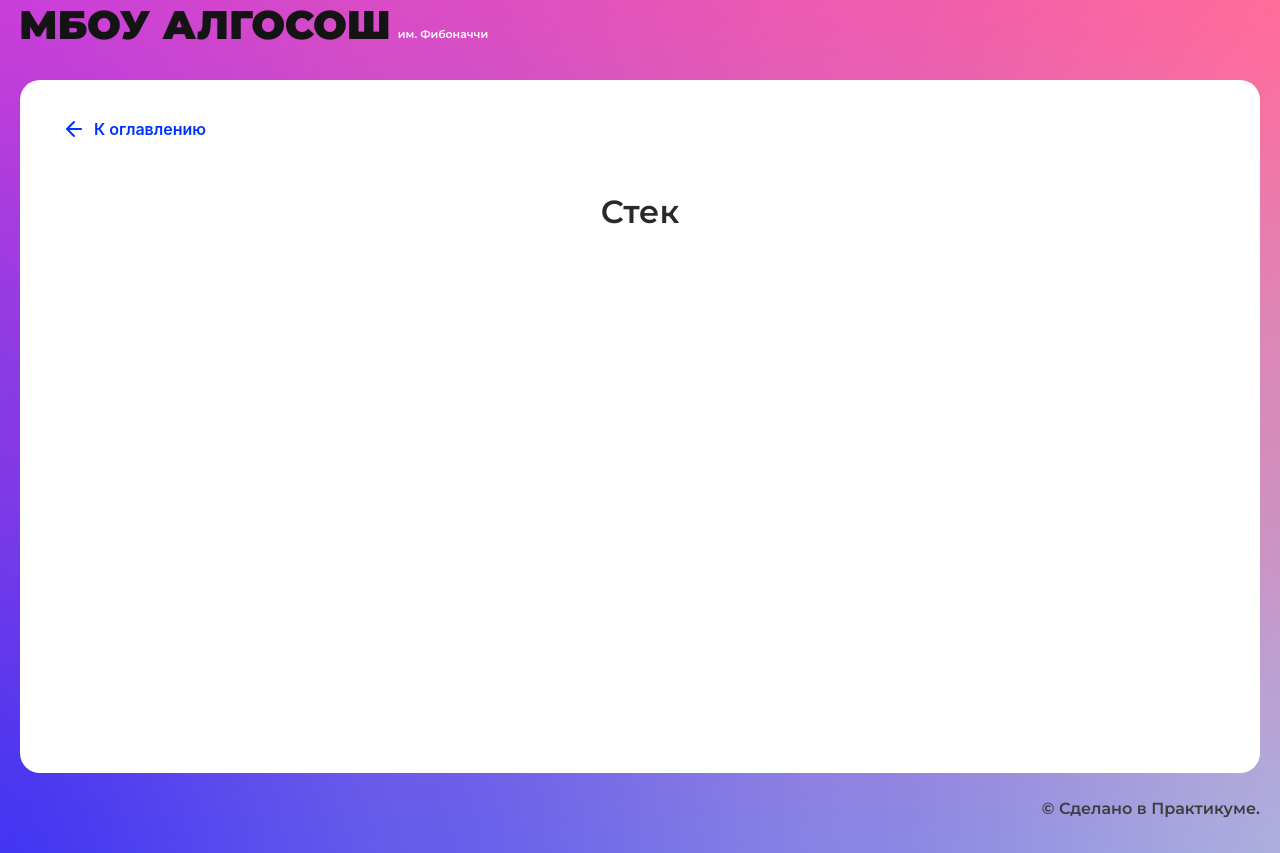
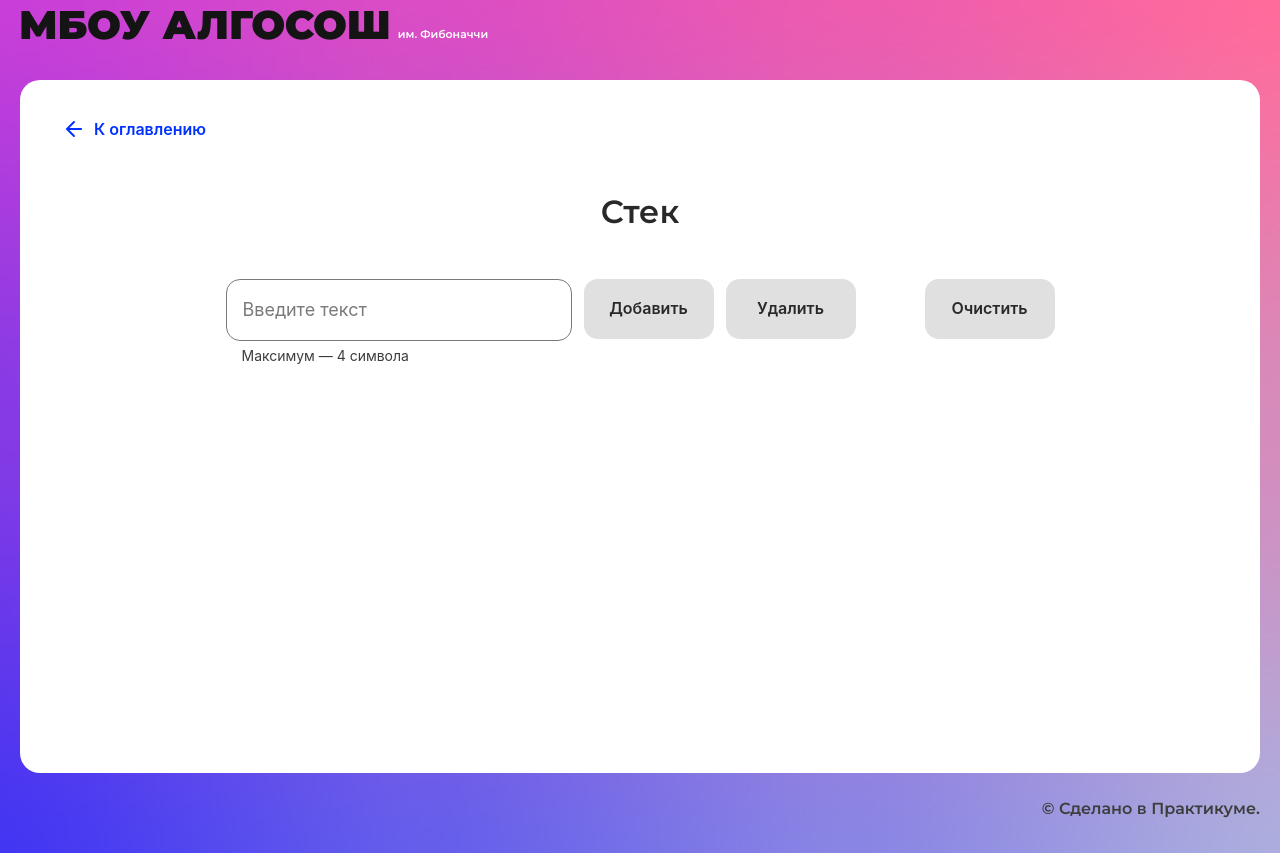
Before and after one commit to Aleksey-dev-crt/algososh, a React (Create React App) app: page /stack in a window 1280 px wide. Built offline with nearby package versions, Linux system fonts and the light colour scheme.

Commit message:
add stack algorithm

```diff
--- a/src/components/fibonacci-page/fibonacci-page.tsx
+++ b/src/components/fibonacci-page/fibonacci-page.tsx
@@ -5,6 +5,7 @@ import { Circle } from '../ui/circle/circle';
 import { Input } from '../ui/input/input';
 import { SolutionLayout } from '../ui/solution-layout/solution-layout';
 import { nanoid } from 'nanoid';
+import { SHORT_DELAY_IN_MS } from '../../constants/delays';
 
 export const FibonacciPage: FC = () => {
 	const [fibNumbers, setFibNumbers] = useState<string[]>([]);
@@ -16,28 +17,25 @@ export const FibonacciPage: FC = () => {
 		setValue(e.target.value);
 	};
 
-	const algorithm = (n: number) => {
+	const generateFibArr = (n: number) => {
 		setLoader(true);
 		const fibArr: string[] = [];
 		let i = 1;
 		interval = setInterval(() => {
-			if (i <= 2) {
-				fibArr.push('1');
-				setFibNumbers([...fibArr]);
-			} else {
-				fibArr.push(`${+fibArr[i - 2] + +fibArr[i - 3]}`);
-				setFibNumbers([...fibArr]);
-			}
+			if (i <= 2) fibArr.push('1');
+			else fibArr.push(`${+fibArr[i - 2] + +fibArr[i - 3]}`);
+
+			setFibNumbers([...fibArr]);
 
 			if (n === i - 1) {
 				setLoader(false);
 				clearInterval(interval);
 			}
 			i++;
-		}, 500);
+		}, SHORT_DELAY_IN_MS);
 	};
 
-	const reverseHandler = () => algorithm(+value);
+	const fibHandler = () => generateFibArr(+value);
 
 	return (
 		<SolutionLayout title='Последовательность Фибоначчи'>
@@ -49,11 +47,15 @@ export const FibonacciPage: FC = () => {
 					max={19}></Input>
 				<Button
 					text='Рассчитать'
-					onClick={reverseHandler}
+					onClick={fibHandler}
 					disabled={+value > 19}
 					isLoader={loader}></Button>
 			</div>
-			<div className={FibonacciStyles.fibonacci} style={{justifyContent: fibNumbers.length < 10 ? 'center' : 'flex-start'}}>
+			<div
+				className={FibonacciStyles.fibonacci}
+				style={{
+					justifyContent: fibNumbers.length < 10 ? 'center' : 'flex-start',
+				}}>
 				{fibNumbers.map((number: string, i: number) => (
 					<Circle letter={number} key={nanoid()} index={i}></Circle>
 				))}
--- a/src/components/sorting-page/sorting-page.tsx
+++ b/src/components/sorting-page/sorting-page.tsx
@@ -7,6 +7,7 @@ import { Direction } from '../../types/direction';
 import { nanoid } from 'nanoid';
 import { Column } from '../ui/column/column';
 import { ElementStates } from '../../types/element-states';
+import { SHORT_DELAY_IN_MS } from '../../constants/delays';
 
 export const SortingPage: FC = () => {
 	type TElement = {
@@ -64,7 +65,7 @@ export const SortingPage: FC = () => {
 				minIndex = 0;
 				clearInterval(interval);
 			}
-		}, 500);
+		}, SHORT_DELAY_IN_MS);
 	};
 
 	const sortBubble = (operator: string) => {
@@ -101,23 +102,25 @@ export const SortingPage: FC = () => {
 				if (operator === '>') setLoaderAscending(false);
 				clearInterval(interval);
 			}
-		}, 500);
+		}, SHORT_DELAY_IN_MS);
 	};
 
 	const sortAscending = () => {
-		array.map((el) => {
-			if (el.state === ElementStates.Modified)
-				return (el.state = ElementStates.Default);
-		});
+		array.map((el) =>
+			el.state === ElementStates.Modified
+				? (el.state = ElementStates.Default)
+				: el
+		);
 		if (sortingMethod === 'SELECTION') sortSelection('<');
 		if (sortingMethod === 'BUBBLE') sortBubble('>');
 	};
 
 	const sortDescending = () => {
-		array.map((el) => {
-			if (el.state === ElementStates.Modified)
-				return (el.state = ElementStates.Default);
-		});
+		array.map((el) =>
+			el.state === ElementStates.Modified
+				? (el.state = ElementStates.Default)
+				: el
+		);
 		if (sortingMethod === 'SELECTION') sortSelection('>');
 		if (sortingMethod === 'BUBBLE') sortBubble('<');
 	};
--- a/src/components/stack-page/stack-page.tsx
+++ b/src/components/stack-page/stack-page.tsx
@@ -1,10 +1,84 @@
-import React from "react";
-import { SolutionLayout } from "../ui/solution-layout/solution-layout";
+import { nanoid } from 'nanoid';
+import { FC, useState } from 'react';
+import StackStyles from './stack.module.css';
+import { Button } from '../ui/button/button';
+import { Circle } from '../ui/circle/circle';
+import { Input } from '../ui/input/input';
+import { SolutionLayout } from '../ui/solution-layout/solution-layout';
+import { ElementStates } from '../../types/element-states';
+import { SHORT_DELAY_IN_MS } from '../../constants/delays';
 
-export const StackPage: React.FC = () => {
-  return (
-    <SolutionLayout title="Стек">
+export const StackPage: FC = () => {
+	type TStackElement = {
+		element: string;
+		state: ElementStates;
+		top: string;
+	};
 
-    </SolutionLayout>
-  );
+	const [stack, setStack] = useState<TStackElement[]>([]);
+	const [value, setValue] = useState<string>('');
+	const onChangeInput = (e: React.ChangeEvent<HTMLInputElement>) => {
+		setValue(e.target.value);
+	};
+
+	const addHandler = () => {
+		stack.push({ element: value, state: ElementStates.Changing, top: '' });
+		stack.map((el) =>
+			el === stack[stack.length - 1] ? (el.top = ' top') : (el.top = '')
+		);
+		setTimeout(() => {
+			stack[stack.length - 1].state = ElementStates.Default;
+			setStack([...stack]);
+		}, SHORT_DELAY_IN_MS);
+		setValue('');
+	};
+
+	const removeHandler = () => {
+		stack[stack.length - 1].state = ElementStates.Changing;
+		setTimeout(() => {
+			stack[stack.length - 1].state = ElementStates.Default;
+			stack.pop();
+			stack[stack.length - 1].top = 'top';
+			setStack([...stack]);
+		}, SHORT_DELAY_IN_MS);
+		setStack([...stack]);
+	};
+
+	const clearHandler = () => setStack([]);
+
+	return (
+		<SolutionLayout title='Стек'>
+			<div className={StackStyles.container}>
+				<div className={StackStyles.controls}>
+					<Input
+						onChange={onChangeInput}
+						value={value}
+						isLimitText
+						maxLength={4}></Input>
+					<Button
+						text='Добавить'
+						disabled={!value.length}
+						onClick={addHandler}></Button>
+					<Button
+						text='Удалить'
+						disabled={!stack.length}
+						onClick={removeHandler}></Button>
+				</div>
+				<Button
+					text='Очистить'
+					disabled={!stack.length}
+					onClick={clearHandler}></Button>
+			</div>
+			<div className={StackStyles.stack}>
+				{stack.map(({ element, state, top }: TStackElement, i) => (
+					<Circle
+						letter={element}
+						key={nanoid()}
+						head={top}
+						state={state}
+						index={i}></Circle>
+				))}
+			</div>
+		</SolutionLayout>
+	);
 };
--- /dev/null
+++ b/src/components/stack-page/stack.module.css
@@ -0,0 +1,18 @@
+.container {
+	margin: 0 auto;
+	display: flex;
+    justify-content: space-between;
+	max-width: 829px;
+}
+.controls {
+	display: flex;
+	min-width: 630px;
+	gap: 12px;
+}
+
+.stack {
+    margin-top: 120px;
+	display: flex;
+    justify-content: center;
+    gap: 16px;
+}
--- a/src/components/string/string.tsx
+++ b/src/components/string/string.tsx
@@ -6,6 +6,7 @@ import { SolutionLayout } from '../ui/solution-layout/solution-layout';
 import { Circle } from '../ui/circle/circle';
 import { nanoid } from 'nanoid';
 import { ElementStates } from '../../types/element-states';
+import { DELAY_IN_MS } from '../../constants/delays';
 
 export const StringComponent: FC = () => {
 	type TSymbol = {
@@ -17,12 +18,12 @@ export const StringComponent: FC = () => {
 	const [loader, setLoader] = useState<boolean>(false);
 	let interval: NodeJS.Timer;
 
-	const [value, setValue] = useState('');
+	const [value, setValue] = useState<string>('');
 	const onChangeInput = (e: React.ChangeEvent<HTMLInputElement>) => {
 		setValue(e.target.value);
 	};
 
-	const algorithm = (elements: TSymbol[]) => {
+	const reverseString = (elements: TSymbol[]) => {
 		setLoader(true);
 		setSymbols(elements);
 		let i = 0;
@@ -39,18 +40,17 @@ export const StringComponent: FC = () => {
 			if (Math.floor(elements.length / 2) === i) {
 				elements[i].state = ElementStates.Modified;
 				elements[i - 1].state = ElementStates.Modified;
-				setSymbols([...elements]);
 				setLoader(false);
 				clearInterval(interval);
 			}
-		}, 1000);
+		}, DELAY_IN_MS);
 	};
 
 	const reverseHandler = () => {
 		const elements = value
 			.split('')
 			.map((el) => ({ symbol: el, state: ElementStates.Default }));
-		algorithm(elements);
+		reverseString(elements);
 	};
 
 	return (
@@ -60,9 +60,10 @@ export const StringComponent: FC = () => {
 				<Button
 					text='Развернуть'
 					onClick={reverseHandler}
+					disabled={!value.length}
 					isLoader={loader}></Button>
 			</div>
-			<div className={StringStyles.array}>
+			<div className={StringStyles.string}>
 				{symbols.map(({ symbol, state }: TSymbol) => (
 					<Circle letter={symbol} key={nanoid()} state={state}></Circle>
 				))}
--- a/src/components/ui/input/input.tsx
+++ b/src/components/ui/input/input.tsx
@@ -18,7 +18,7 @@ export const Input: React.FC<InputProps> = ({
 }) => {
   const limitText =
     type === "text"
-      ? `Максимум — ${maxLength} символов`
+      ? (maxLength || 0) <= 4 ? `Максимум — ${maxLength} символа` : `Максимум — ${maxLength} символов`
       : `Максимальное число — ${max}`;
 
   return (
```
